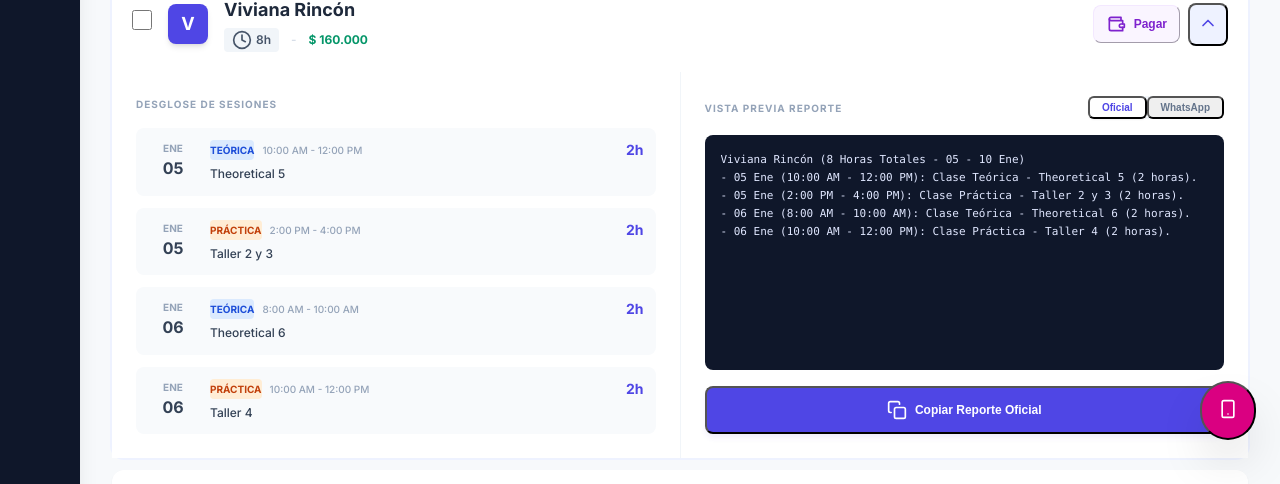
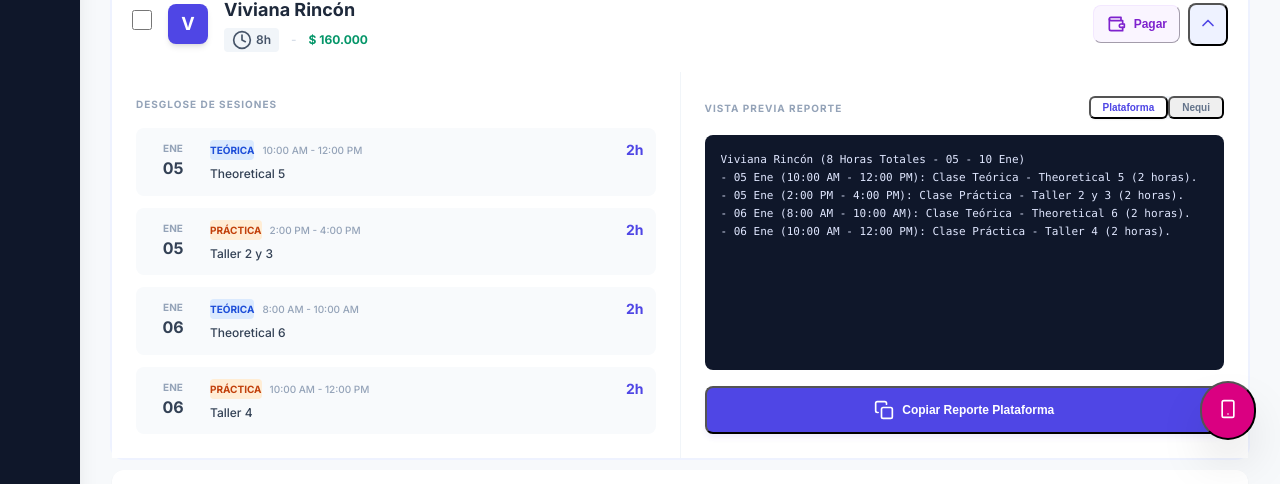
Before and after one commit to daniel-alt-pages/cronograma-de-pagos-cb26, a React (Vite) app: page / in a window 1280 px wide. Both pictures are taken after a click on the button 1208 px from the left and 296 px from the top of the page. Shown: the part 272-756 px from the top of the page. Built offline with nearby package versions, Linux system fonts and the light colour scheme.

Commit message:
feat: Update report mode labels to 'Plataforma' and 'Nequi' for clarity

```diff
--- a/src/App.jsx
+++ b/src/App.jsx
@@ -458,7 +458,7 @@ const TeacherRow = ({ teacher, weekRange, weekName, weekId, hourlyRate, onCopy,
                       onClick={(e) => { e.stopPropagation(); setMode(m); }}
                       className={`px-3 py-1 text-[10px] font-bold rounded-md transition-all ${mode === m ? 'bg-white text-indigo-600 shadow-sm' : 'text-slate-500 hover:text-slate-800'}`}
                     >
-                      {m === 'detailed' ? 'Oficial' : 'WhatsApp'}
+                      {m === 'detailed' ? 'Plataforma' : 'Nequi'}
                     </button>
                   ))}
                 </div>
@@ -471,10 +471,10 @@ const TeacherRow = ({ teacher, weekRange, weekName, weekId, hourlyRate, onCopy,
               </div>
 
               <button
-                onClick={(e) => { e.stopPropagation(); onCopy(previewText, mode === 'detailed' ? 'Oficial' : 'WhatsApp'); }}
+                onClick={(e) => { e.stopPropagation(); onCopy(previewText, mode === 'detailed' ? 'Descripción de la plataforma' : 'Nequi'); }}
                 className="w-full py-3 bg-indigo-600 hover:bg-indigo-700 text-white rounded-lg font-bold text-xs shadow-md shadow-indigo-100 transition-all flex items-center justify-center gap-2 active:scale-[0.98]"
               >
-                <Icons.Copy /> Copiar Reporte {mode === 'detailed' ? 'Oficial' : 'WhatsApp'}
+                <Icons.Copy /> Copiar Reporte {mode === 'detailed' ? 'Plataforma' : 'Nequi'}
               </button>
             </div>
           </div>
```
